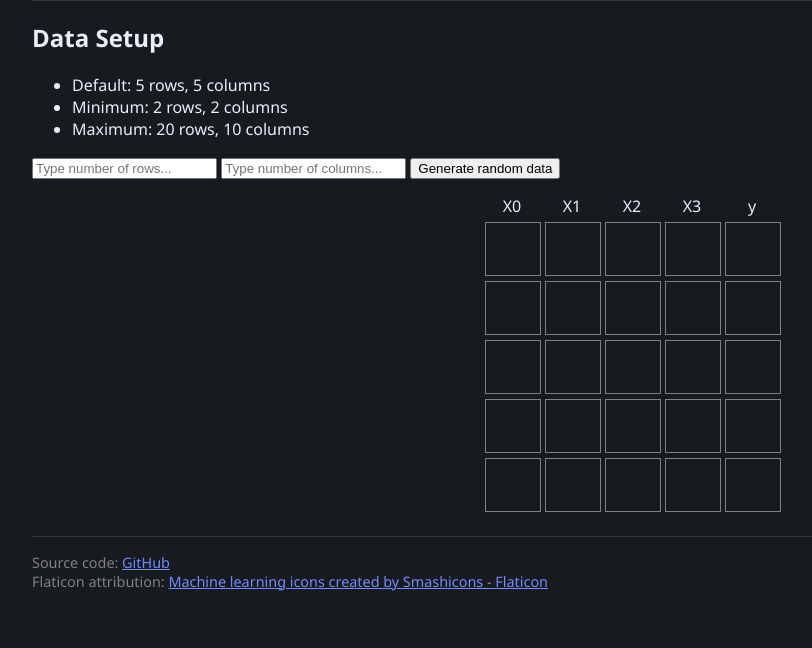
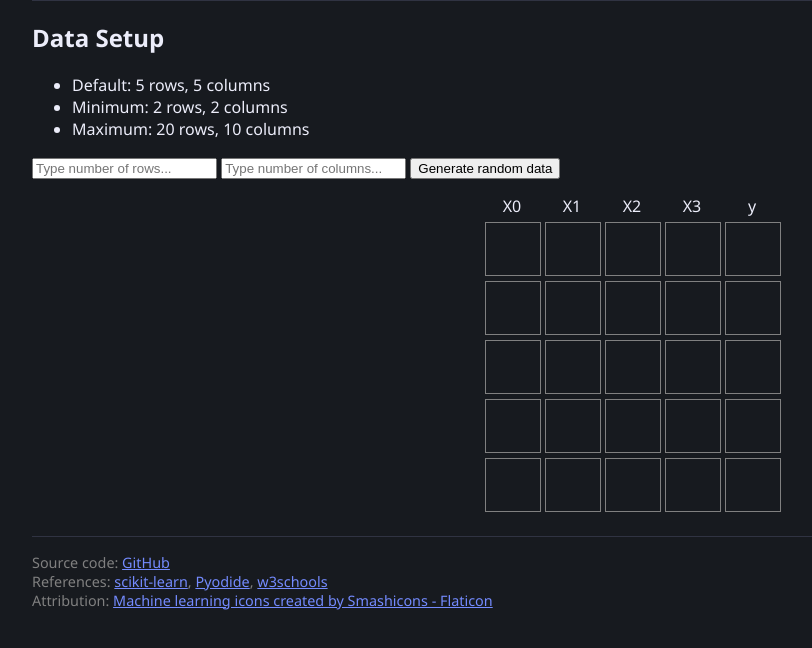
Before and after one commit to leeyanleryan/seamless, a website: page index.html in a window 1280 px wide. Shown: the part 86-734 px from the top of the page, without its empty margins (8-820 px from the left). Drawn offline with Linux system fonts and the light colour scheme; a script that the page names is missing.

Commit message:
Add references

```diff
--- a/index.html
+++ b/index.html
@@ -25,8 +25,13 @@
     <script src="./js/data_generator.js"></script>
     <div class="footer">
       <hr>
-      <p>Source code: <a href="https://github.com/leeyanleryan/seamless" title="Source Code" target="_blank">GitHub</a></p>
-      <p>Flaticon attribution: <a href="https://www.flaticon.com/free-icons/machine-learning" title="machine learning icons" target="_blank">Machine learning icons created by Smashicons - Flaticon</a></p>
+      <p>Source code: <a href="https://github.com/leeyanleryan/seamless" title="Source code" target="_blank">GitHub</a></p>
+      <p>References:
+        <a href="https://scikit-learn.org/stable/" title="scikit-learn" target="_blank">scikit-learn</a>,
+        <a href="https://pyodide.org/en/stable/" title="Pyodide" target="_blank">Pyodide</a>,
+        <a href="https://www.w3schools.com/" title="w3schools" target="_blank">w3schools</a>
+      </p>
+      <p>Attribution: <a href="https://www.flaticon.com/free-icons/machine-learning" title="machine learning icons" target="_blank">Machine learning icons created by Smashicons - Flaticon</a></p>
     </div>
   </div>
   <script type="module" src="./js/pyodide.mjs"></script>
```
